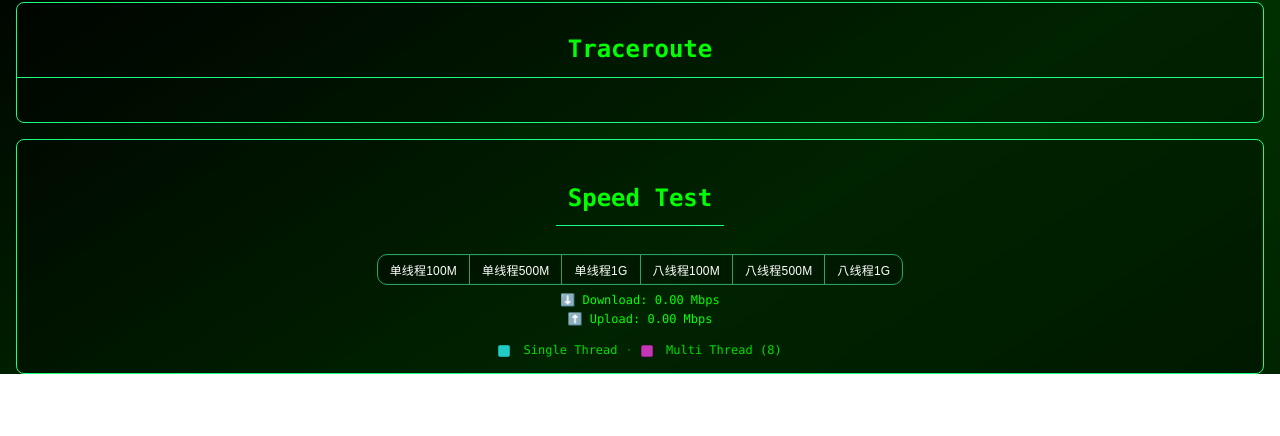
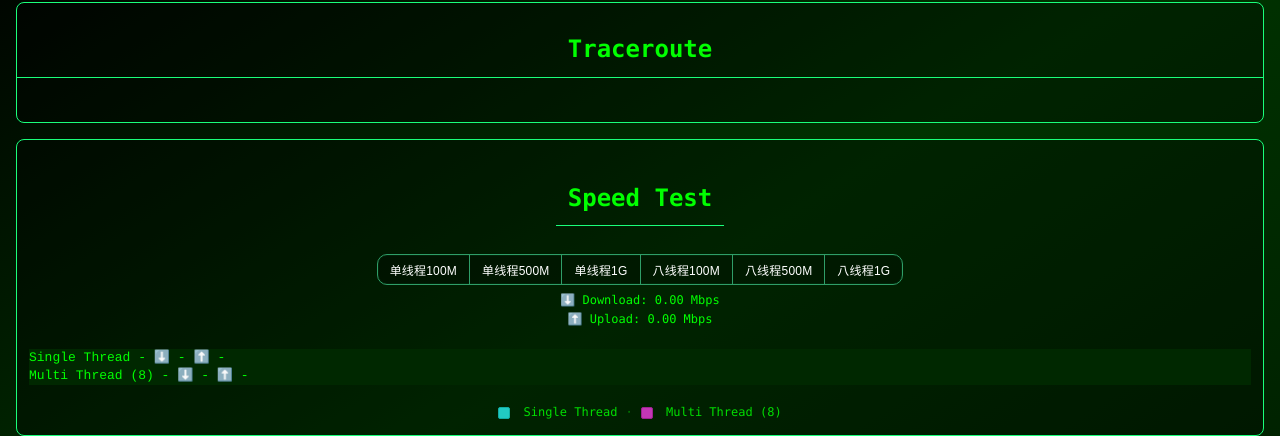
Before and after one commit to podcctv/NodeProbe, a React (Vite) app in the folder frontend/: page / in a window 1280 px wide. Shown: the part 894-1330 px from the top of the page. Before the commit the page ends 1268 px from the top, so only its background shows below. Built offline with nearby package versions, Linux system fonts and the light colour scheme; no server answers; a web font is replaced by a local one; what chartjs-plugin-datalabels would draw is missing.

Commit message:
feat(frontend): preserve speed results per mode

```diff
--- a/frontend/src/App.tsx
+++ b/frontend/src/App.tsx
@@ -191,13 +191,15 @@ function App() {
     transferred: 0,
     size: 0,
   });
-  const [speedResult, setSpeedResult] = useState<
-    | {
-        single?: { down: number; up: number };
-        multi?: { down: number; up: number };
+  type SpeedEntry = { down: number; up: number };
+  interface SpeedResult {
+    single: SpeedEntry | null;
+    multi: SpeedEntry | null;
   }
-    | null
-  >(null);
+  const [speedResult, setSpeedResult] = useState<SpeedResult>({
+    single: null,
+    multi: null,
+  });
   const [downloadSpeeds, setDownloadSpeeds] = useState<number[]>([]);
   const [uploadSpeeds, setUploadSpeeds] = useState<number[]>([]);
   const [currentDownloadSpeed, setCurrentDownloadSpeed] = useState(0);
@@ -524,7 +526,8 @@ function App() {
     threads: number
   ) => {
     setSpeedRunning(true);
-    setSpeedResult(null);
+    const key = threads === 1 ? 'single' : 'multi';
+    setSpeedResult((prev) => ({ ...prev, [key]: null }));
     downloadControllers.current = [];
     uploadXhrs.current = [];
 
@@ -536,14 +539,14 @@ function App() {
         headers: { 'Content-Type': 'application/json' },
         body: JSON.stringify({
           test_target: 'speedtest',
-          speedtest_type: threads === 1 ? 'single' : 'multi',
+          speedtest_type: key,
           download_mbps: down,
           upload_mbps: up,
         }),
       });
       setSpeedResult((prev) => ({
-        ...(prev || {}),
-        [threads === 1 ? 'single' : 'multi']: { down, up },
+        ...prev,
+        [key]: { down, up },
       }));
       loadRecords()
         .then((recs) => {
@@ -879,16 +882,14 @@ function App() {
             )}
           </div>
 
-          {speedResult && (
           <pre className="whitespace-pre-wrap text-left font-mono bg-[rgb(0,40,0)] bg-opacity-70 p-4 rounded mt-4">
             {speedResult.single
               ? `Single Thread - ⬇️ ${speedResult.single.down.toFixed(2)} ⬆️ ${speedResult.single.up.toFixed(2)}\n`
-                : ''}
+              : 'Single Thread - ⬇️ - ⬆️ -\n'}
             {speedResult.multi
               ? `Multi Thread (8) - ⬇️ ${speedResult.multi.down.toFixed(2)} ⬆️ ${speedResult.multi.up.toFixed(2)}`
-                : ''}
+              : 'Multi Thread (8) - ⬇️ - ⬆️ -'}
           </pre>
-          )}
 
           <footer className="speed__legend">
             <div className="legend">
```
Lines whose indentation alone changed are shown as unchanged.
